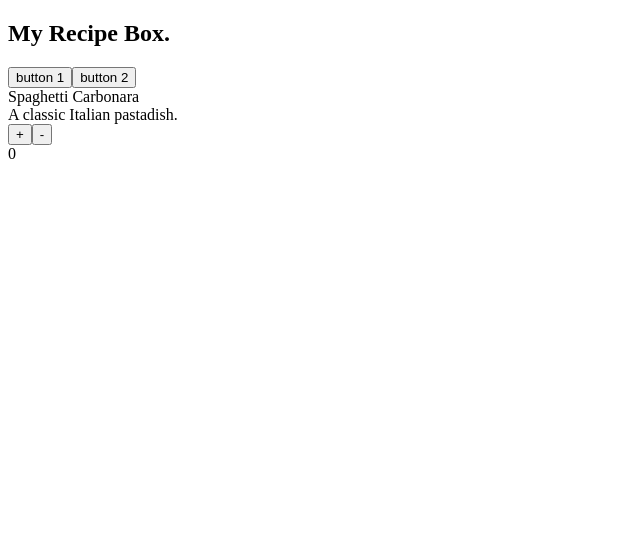
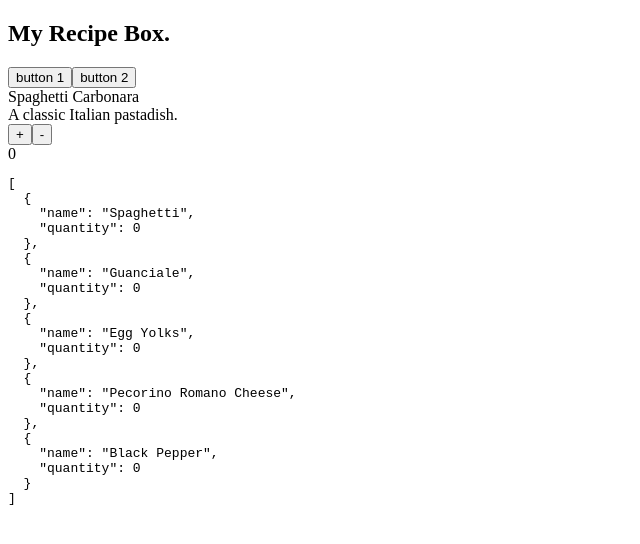
Before and after one commit to Edson-Quispe-jala/Bootcamp-FE, an Angular app in the folder tutor/: page / in a window 1280 px wide. Shown: the top 544 px of the page, without its empty margins (0-640 px from the left). Built offline with nearby package versions, Linux system fonts and the light colour scheme.

Commit message:
complete module 6 start phase 3

```diff
--- a/tutor/src/app/app.html
+++ b/tutor/src/app/app.html
@@ -19,5 +19,7 @@
       -
     </button>
     <div>{{ servings() }}</div>
+
+     <pre>{{ adjustedIngredients() | json }}</pre>
   </section>
 </main>
--- a/tutor/src/app/app.ts
+++ b/tutor/src/app/app.ts
@@ -1,10 +1,11 @@
-import { Component, signal } from '@angular/core';
+import { Component, computed, signal } from '@angular/core';
 import { RouterOutlet } from '@angular/router';
 import { MOCK_RECIPES } from './mock-recipes';
+import { JsonPipe } from '@angular/common';
 
 @Component({
   selector: 'app-root',
-  imports: [RouterOutlet],
+  imports: [RouterOutlet, JsonPipe],
   templateUrl: './app.html',
   styleUrl: './app.css'
 })
@@ -12,6 +13,7 @@ export class App {
   protected readonly title = signal('My Recipe Box.');
   protected readonly recipe = signal(MOCK_RECIPES[0]);
   protected readonly servings = signal(0);
+  protected readonly adjustedIngredients = computed(() => this.recipe().ingredients.map(ingredient =>  ({ name: ingredient.name, quantity: ingredient.quantity * this.servings() })));
 
   protected button1Clicked() {
     console.log('Button 1 was clicked!');
```
